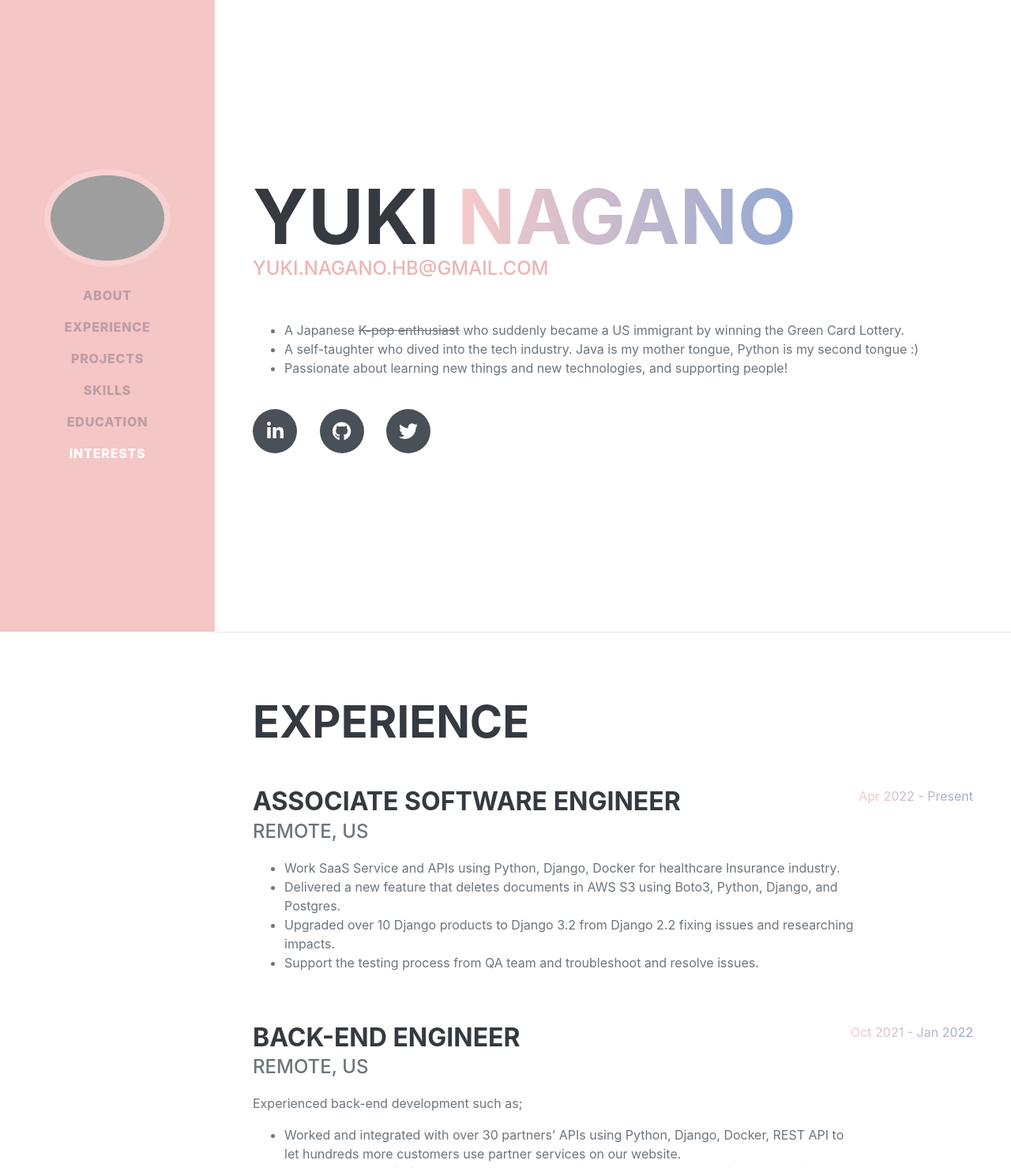
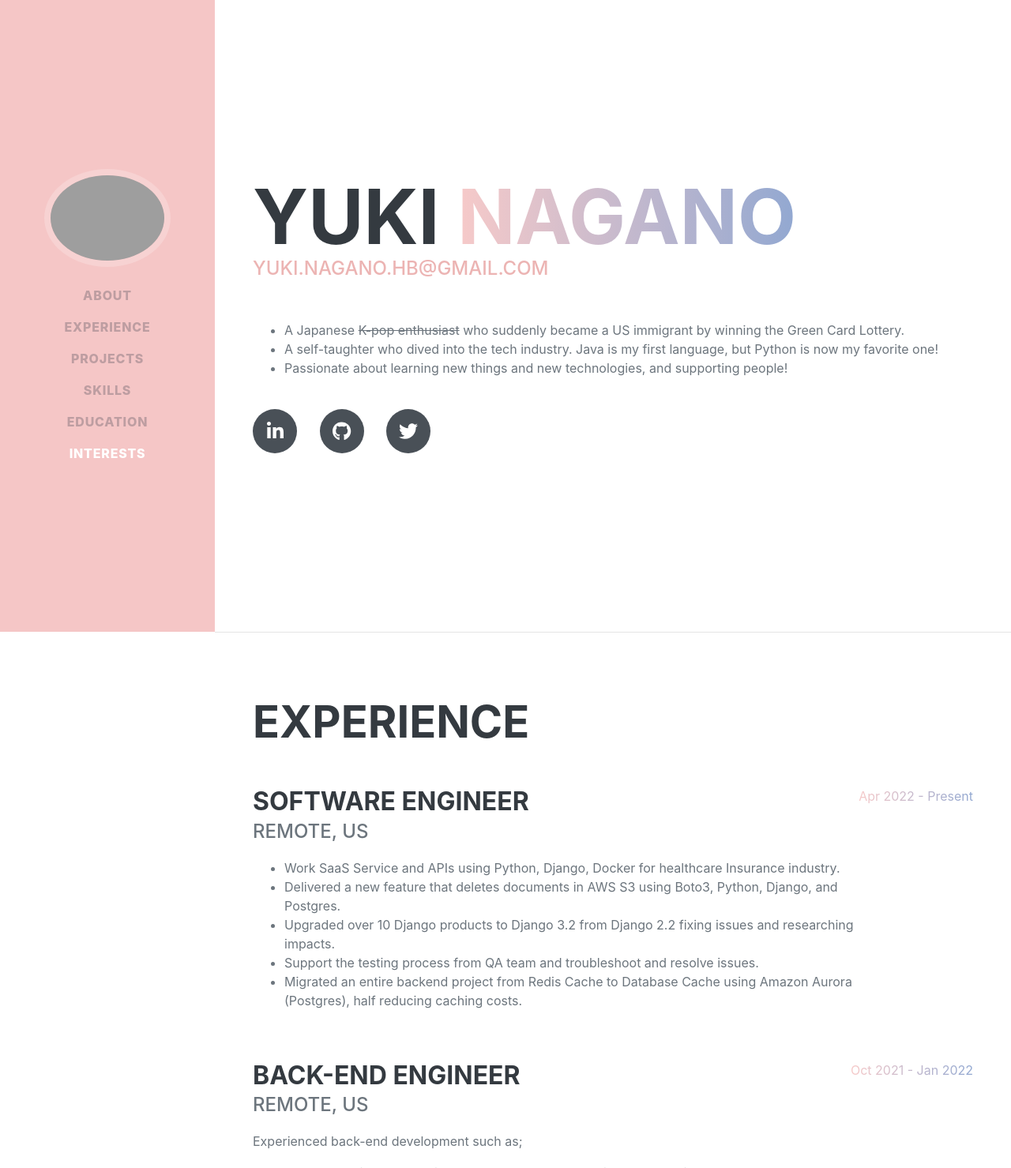
Before and after one commit to yuki-nagano/portfolio, a plain HTML site: page index.html in a window 1280 px wide. Shown: the top 1479 px of the page at 79% size. Drawn offline with nearby package versions, Linux system fonts and the light colour scheme; grey boxes are pictures that could not be loaded; a web font is replaced by a local one.

Commit message:
update title and minor changes

```diff
--- a/index.html
+++ b/index.html
@@ -60,7 +60,7 @@
                     <p class="lead mb-5">
                         <ul>
                             <li>A Japanese <strike>K-pop enthusiast</strike> who suddenly became a US immigrant by winning the Green Card Lottery. </li>
-                            <li>A self-taughter who dived into the tech industry. Java is my mother tongue, Python is my second tongue :)</li>
+                            <li>A self-taughter who dived into the tech industry. Java is my first language, but Python is now my favorite one!</li>
                             <li>Passionate about learning new things and new technologies, and supporting people! </li>
                         </ul>
                     </p>
@@ -79,7 +79,7 @@
                     <h2 class="mb-5">Experience</h2>
                     <div class="d-flex flex-column flex-md-row justify-content-between mb-5">
                         <div class="flex-grow-1">
-                            <h3 class="mb-0">Associate Software Engineer</h3>
+                            <h3 class="mb-0">Software Engineer</h3>
                             <div class="subheading mb-3">Remote, US</div>
                             <p>
                                 <ul>
@@ -87,6 +87,7 @@
                                     <li>Delivered a new feature that deletes documents in AWS S3 using Boto3, Python, Django, and Postgres.  </li>
                                     <li>Upgraded over 10 Django products to Django 3.2 from Django 2.2 fixing issues and researching impacts.</li>
                                     <li>Support the testing process from QA team and troubleshoot and resolve issues. </li>
+                                    <li>Migrated an entire backend project from Redis Cache to Database Cache using Amazon Aurora (Postgres), half reducing caching costs.</li>
                                 </ul>
                             </p>
                             </div>
```
